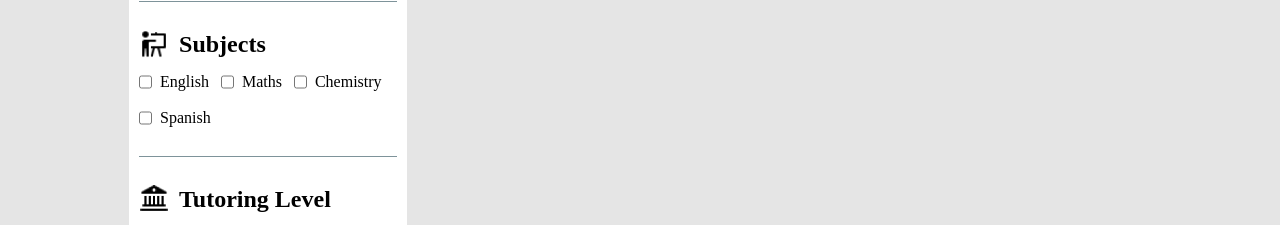
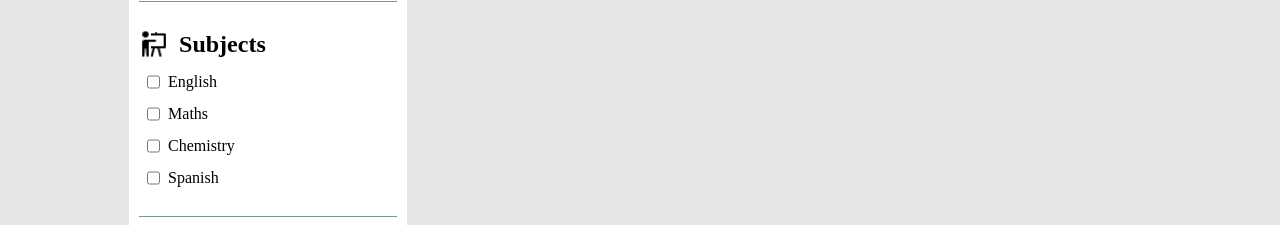
Before and after one commit to lachiestewart/Tutor4U, a React (Vite) app in the folder frontend/: page /findatutor in a window 1280 px wide. Shown: the part 575-800 px from the top of the page. Built offline with nearby package versions, Linux system fonts and the light colour scheme; no server answers; a web font is replaced by a local one.

Commit message:
Adjusted sidebar filter by changing flex col to row

```diff
--- a/frontend/src/components/TutorFilterSidebar.tsx
+++ b/frontend/src/components/TutorFilterSidebar.tsx
@@ -18,7 +18,7 @@ const SearchBarCategory: React.FC<SearchbarCategoryProps> = ({ title, src, child
       <img className="lg:h-auto object-cover h-[30px] w-[30px] " src={src} alt={src + "icon"} />
       <h3>{title}</h3>
     </div>
-    <div className="flex flex-row flex-wrap gap-3">{children}</div>
+    <div className="flex flex-col flex-wrap gap-2 ml-2">{children}</div>
   </>
 );
 
```
